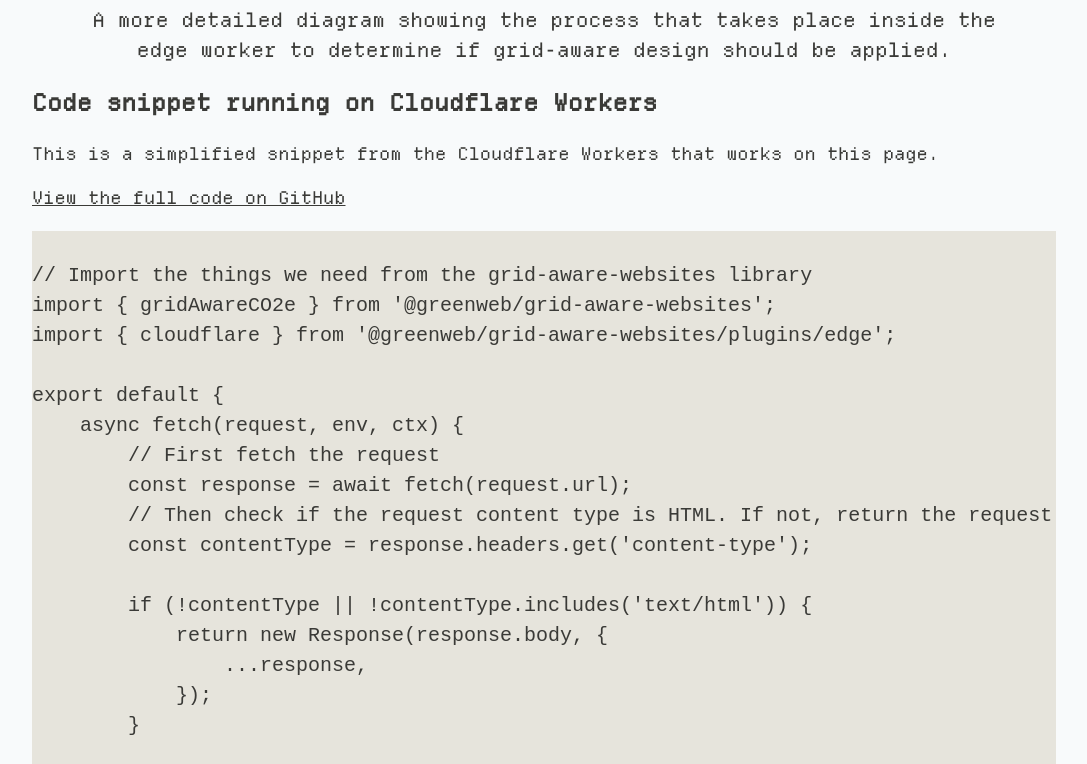
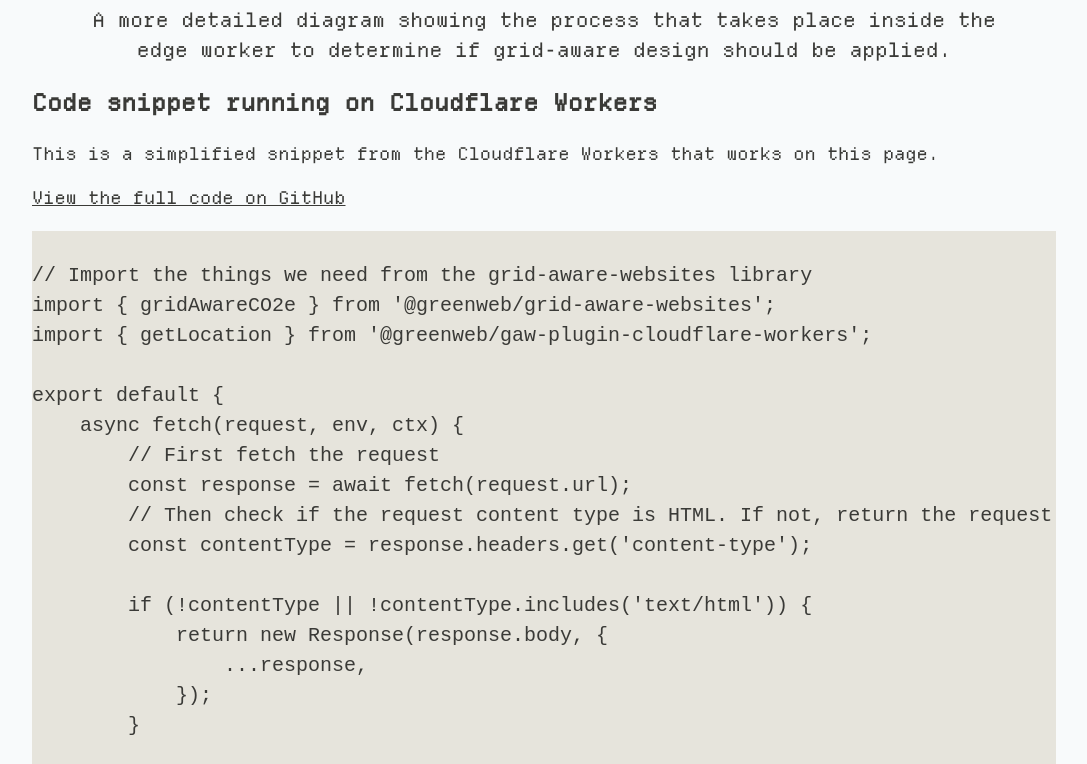
Before and after one commit to thegreenwebfoundation/grid-aware-websites-demo-cloudflare, an Eleventy site: page src/grid-intensity.html in a window 1280 px wide. Shown: the part 2279-3043 px from the top of the page, without its empty margins (0-1087 px from the left). Built offline with nearby package versions, Linux system fonts and the light colour scheme; Eleventy itself is replaced by a stand-in of ours; files that its build step writes are made by us from their sources.

Commit message:
update to use plugin

```diff
--- a/src/_includes/partials/snippet.html
+++ b/src/_includes/partials/snippet.html
@@ -11,7 +11,7 @@
         <code id="snippet">
 // Import the things we need from the grid-aware-websites library
 import { {{ method }} } from '@greenweb/grid-aware-websites';
-import { cloudflare } from '@greenweb/grid-aware-websites/plugins/edge';
+import { getLocation } from '@greenweb/gaw-plugin-cloudflare-workers';
 
 export default {
     async fetch(request, env, ctx) {
```
